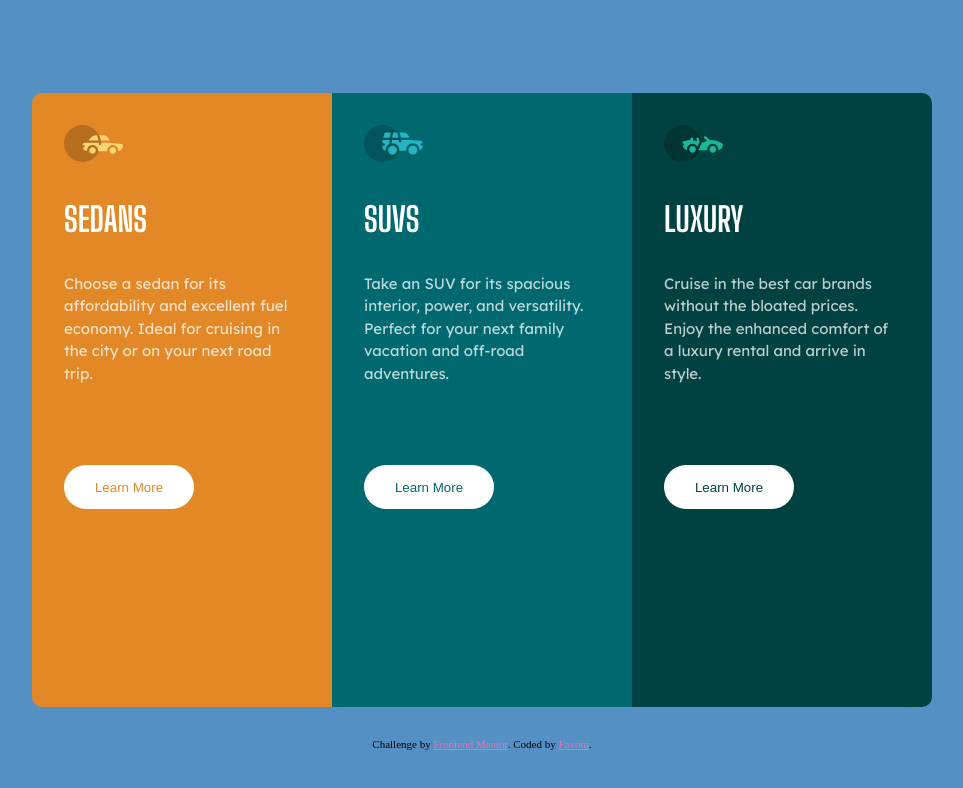
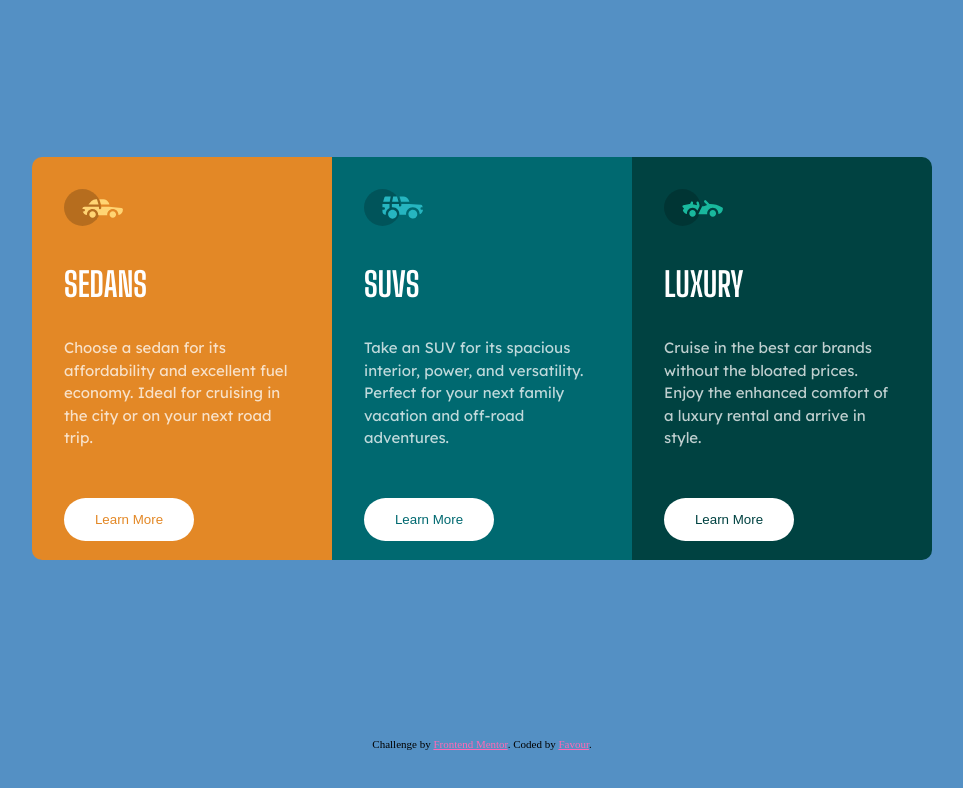
Before and after one commit to Nadine-Green/3-Column-Preview-Card, a plain HTML site: page index.html in a window 1280 px wide. Shown: the whole page, without its empty margins (158-1121 px from the left). Drawn offline with Linux system fonts and the light colour scheme.

Commit message:
Height Changes

```diff
--- a/css.css
+++ b/css.css
@@ -94,21 +94,24 @@ button{
     body{
         display:grid;
         place-items:center;
-        height:100vh;
+    }
+
+    main{
+        height:30%;
     }
 
     article{
         flex-direction:row;
         flex-wrap: wrap;
-        height:80%;
+
     }
 
     p{
-        margin-bottom:5rem;
+        margin-bottom:3rem;
     }
 
     button{
-        margin-bottom:1rem;
+        margin-bottom:-50rem;
     }
 
     @keyframes scale{
--- a/index.html
+++ b/index.html
@@ -13,7 +13,7 @@
   </style>
 </head>
 <body>
-
+  <main>
   <article>
 
   <section class="col col-1">
@@ -42,6 +42,8 @@
 
 </article>
 
+</main>
+
 </body>
 
 
```
